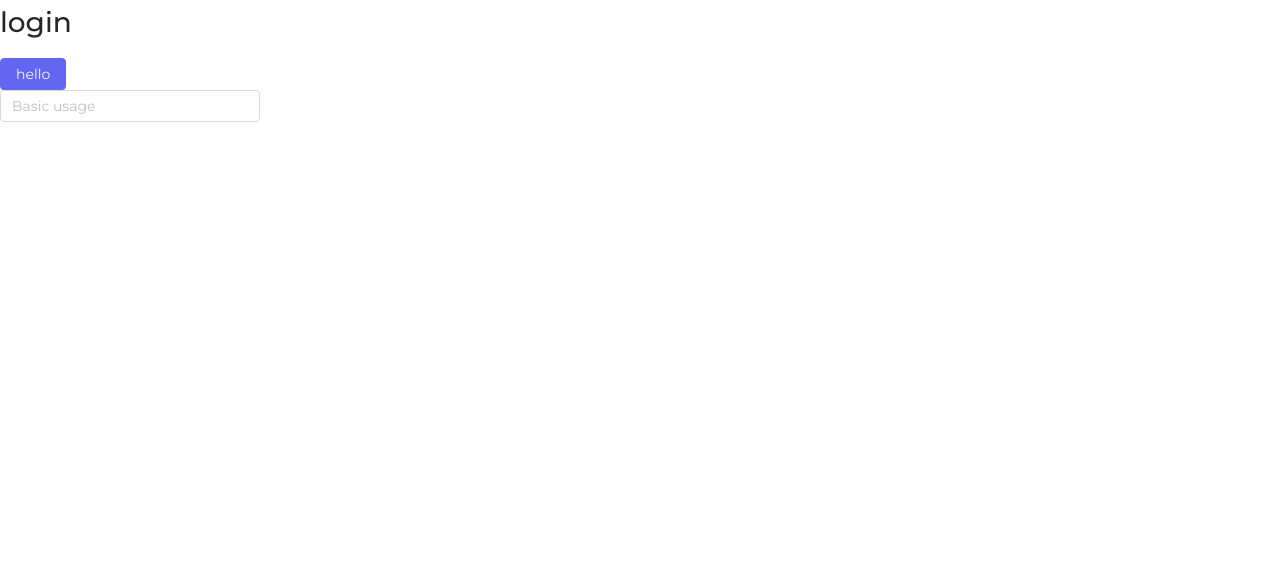
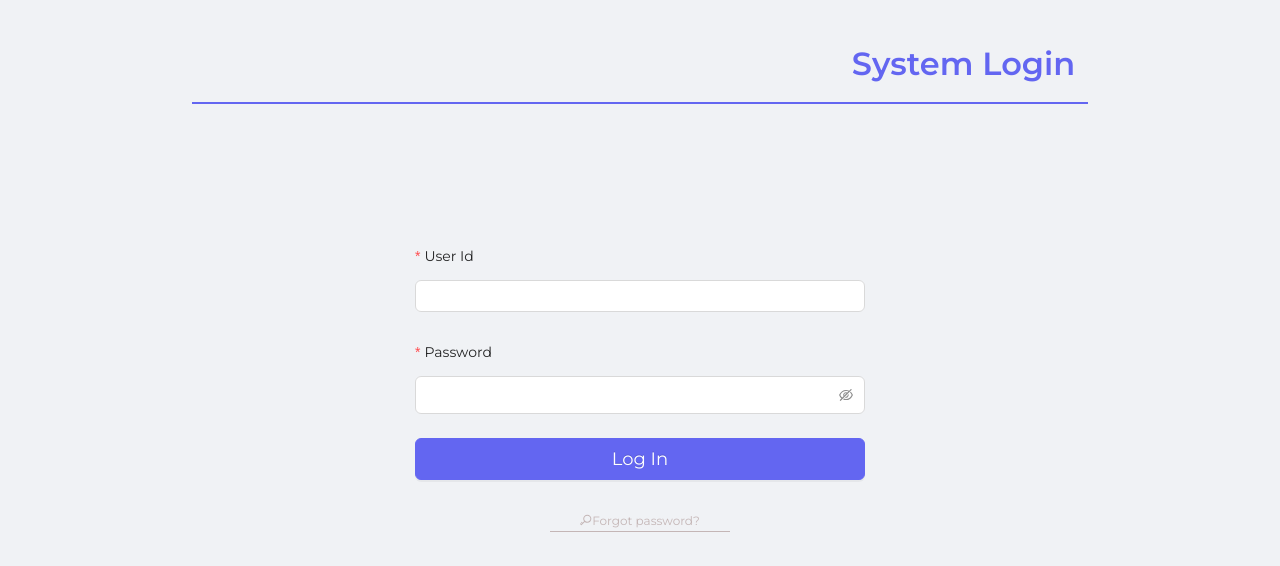
Before and after one commit to nanosoftmsz/Ant-Design-Admin-Template, a React (Create React App) app: page /login in a window 1280 px wide. Shown: the top 566 px of the page. Built offline with nearby package versions, Linux system fonts and the light colour scheme.

Commit message:
updated theme

```diff
--- a/src/pages/Login.jsx
+++ b/src/pages/Login.jsx
@@ -1,17 +1,84 @@
-import React from "react";
-import { Button, Input, Row, Col } from "antd";
+import React, { useState } from "react";
+import { Form, Input, Button, Layout, Divider } from "antd";
+import { KeyOutlined, LoadingOutlined } from "@ant-design/icons";
+import { useHistory, Link } from "react-router-dom";
+
+import "../styles/Login.less";
+
+const { Header, Content } = Layout;
 
 function Login() {
+  const [form] = Form.useForm();
+  const history = useHistory();
+
+  const [loading, setLoading] = useState(false);
+
+  const onFinish = (values) => {
+    console.log(values);
+  };
+
   return (
-    <div>
-      <h1>login</h1>
-      <Row gutter={[16, 16]}>
-        <Col>
-          <Button type="primary">hello</Button>
-          <Input placeholder="Basic usage" />
-        </Col>
-      </Row>
-    </div>
+    <Layout className="login-layout" style={{ height: "100vh" }}>
+      <Header className="login-header">
+        <Link to="/manager" className="logo-link">
+          <div style={{ display: "flex", justifyContent: "center", alignItems: "center" }}>{/* <img className="app_logo" src={Logo} height="50px" alt="logo" /> */}</div>
+        </Link>
+        <div className="systemlogin-text">System Login</div>
+      </Header>
+      <div className="head-divider">
+        <Divider />
+      </div>
+      <Content>
+        {/* <div><img className="img_tree" src={Tree} alt="login-tree" /> </div> */}
+        <Form form={form} name="normal_login" className="login-form" onFinish={onFinish}>
+          <div className="systemlogin-mbl">System Login</div>
+          <Form.Item
+            name="userID"
+            label="User Id"
+            labelCol={{ span: 24 }}
+            rules={[
+              {
+                required: true,
+                message: "Please input your User ID!",
+              },
+            ]}>
+            <Input />
+          </Form.Item>
+          <Form.Item
+            name="password"
+            label="Password"
+            labelCol={{ span: 24 }}
+            rules={[
+              {
+                required: true,
+                message: "Please input your Password!",
+              },
+            ]}>
+            <Input.Password />
+          </Form.Item>
+          <Form.Item>
+            <Button type="primary" disabled={loading} htmlType="submit" className="login-form-button">
+              {loading && <LoadingOutlined />} Log In
+            </Button>
+          </Form.Item>
+          <Form.Item>
+            <div style={{ textAlign: "center" }}>
+              <Link className="login-form-forgot" to="/forgot-password">
+                <span>
+                  <KeyOutlined />
+                </span>
+                Forgot password?
+              </Link>
+            </div>
+            <div className="fp-divider">
+              <Divider />
+            </div>
+          </Form.Item>
+        </Form>
+      </Content>
+      {/* <CommonFooter /> */}
+      {/* <Footer style={{ textAlign: 'center', fontSize: '12px' }}><span><CopyrightOutlined /></span> v2 Technologies LTD-2020</Footer> */}
+    </Layout>
   );
 }
 
--- a/src/styles/App.less
+++ b/src/styles/App.less
@@ -12,7 +12,7 @@
 @text-color: rgba(0, 0, 0, 0.65); // major text color
 @text-color-secondary: rgba(0, 0, 0, 0.45); // secondary text color
 @disabled-color: rgba(0, 0, 0, 0.25); // disable state color
-@border-radius-base: 4px; // major border radius
+@border-radius-base: 6px; // major border radius
 @border-color-base: #d9d9d9; // major border color
 @box-shadow-base: 0 3px 6px -4px rgba(0, 0, 0, 0.12), 0 6px 16px 0 rgba(0, 0, 0, 0.08),
   0 9px 28px 8px rgba(0, 0, 0, 0.05); // major shadow for layers
--- /dev/null
+++ b/src/styles/Login.less
@@ -0,0 +1,145 @@
+body {
+    background-color: #f1f2f6;
+}
+.login-layout{
+
+    .login-form {
+        position: fixed;
+        top: 50%;
+        left: 50%;
+        transform: translate(-50%, -50%);
+        min-width: 450px;
+    }
+    .ant-input-affix-wrapper {
+        color: #c4b6b6;
+        // border-radius: 40px;
+        height: 38px;
+    }
+
+    .login-form-forgot {
+        color: #c4b6b6;
+        font-size: 12px;
+    }
+    .ant-col-rtl  {
+        float: left;
+    }
+    .login-form-button {
+        width: 100%;
+        height: 42px;
+        background-color: #6366F1;
+        font-size: large;
+    }
+
+    .login-header{
+        background-color: #f0f2f5;
+        height: 76px;
+        display: flex;
+        justify-content: space-between;
+        align-items: center;
+        padding: 0 16%;
+        margin-top: 2%;
+
+
+    }
+
+    .systemlogin-text {
+        color:#6366F1;
+        font-weight: 600;
+        font-size: xx-large;
+        min-width: max-content;
+    }
+
+    .app_name {
+        color: #6366F1;
+        font-weight: bold;
+        font-size: xx-large;
+        min-width: max-content;
+    }
+
+    .head-divider {
+        margin-left: 15%;
+        margin-right: 15%;
+        .ant-divider-horizontal {
+            margin: 0;
+            border-color:#6366F1;
+            border-width: 2px;
+        }
+    }
+
+    .fp-divider {
+        .ant-divider-horizontal {
+            margin: auto;
+            border-color:#c4b6b6;
+            width: 40%;
+            min-width: 0;
+        }
+    }
+    .img_tree {
+        position: fixed;
+        top: 65%;
+        left: 20% ;
+        opacity: 1;
+        height:50%;
+        width:74px;
+        transform: translate(-30%, -30%);
+    }
+    .img_maintenance {
+        height: auto;
+        width: 400px;
+    }
+
+    .systemlogin-mbl {
+        display: none;
+    }
+
+}
+
+@media only screen and  (max-width: 600px) {
+    /* For mobile phones: */
+    .login-layout {
+        .img_tree {
+            left: 12%;
+            top: 75%;
+            height: 40%;
+        }
+        .img_maintenance {
+            height: auto;
+            width: 200px;
+        }
+
+        .login-form {
+            min-width: 250px;
+        }
+
+        .login-header {
+            position: relative;
+        }
+        .systemlogin-text {
+            display: none;
+        }
+
+        .systemlogin-mbl {
+            display: block;
+            color:#6366F1;
+            font-weight: 600;
+            font-size: x-large;
+            min-width: max-content;
+            text-align: center;
+            margin-bottom: 15%;
+        }
+
+        // .app_logo {
+        //     margin-left: 26%;
+        // }
+
+        .logo-link{
+            width: 100%;
+        }
+    }
+}
+
+//   @media only screen and  (max-height: 668px) {
+//     .systemlogin-text {
+//         top:150%;
+//     }
+//   }
--- a/src/styles/index.less
+++ b/src/styles/index.less
@@ -11,3 +11,11 @@ code {
   font-family: source-code-pro, Menlo, Monaco, Consolas, 'Courier New',
     monospace;
 }
+
+.fg-primary {
+  color: #6366F1
+}
+
+.bg-primary {
+  color: #6366F1
+}
```
Also changed, not shown: src/components/controls/Notification.jsx (added, +9 -0 lines), src/utils/Api.js (added), src/utils/Constants.js (added).
